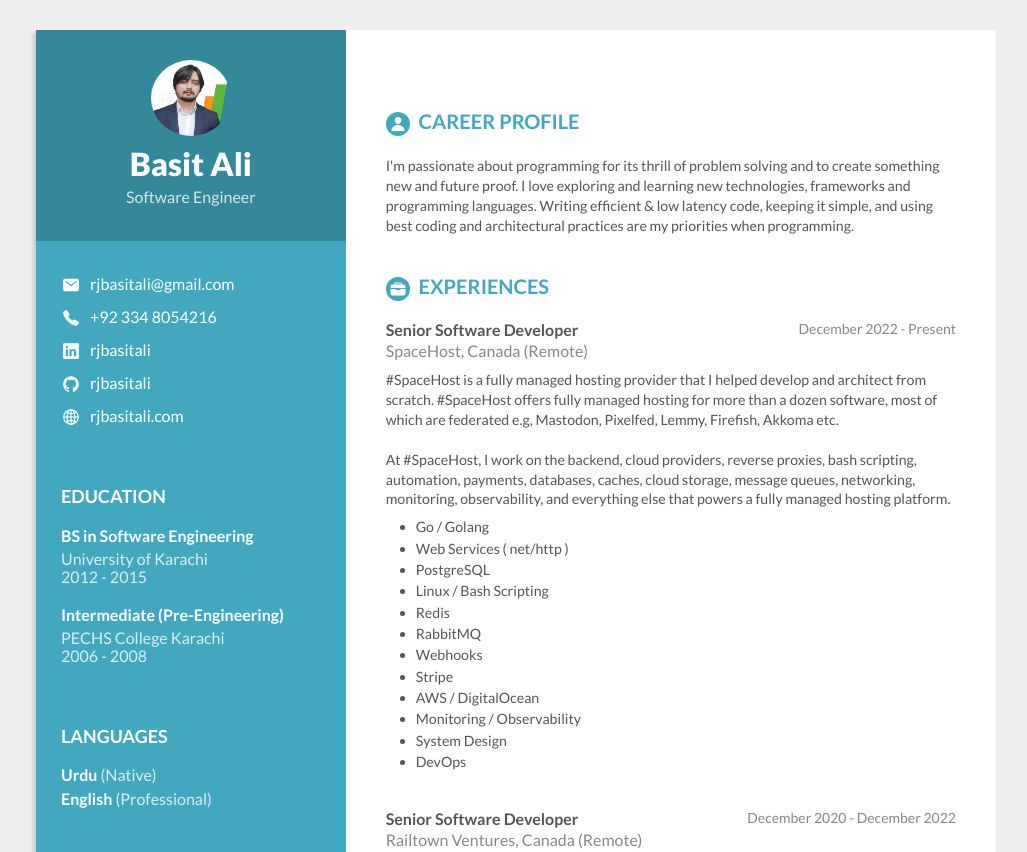
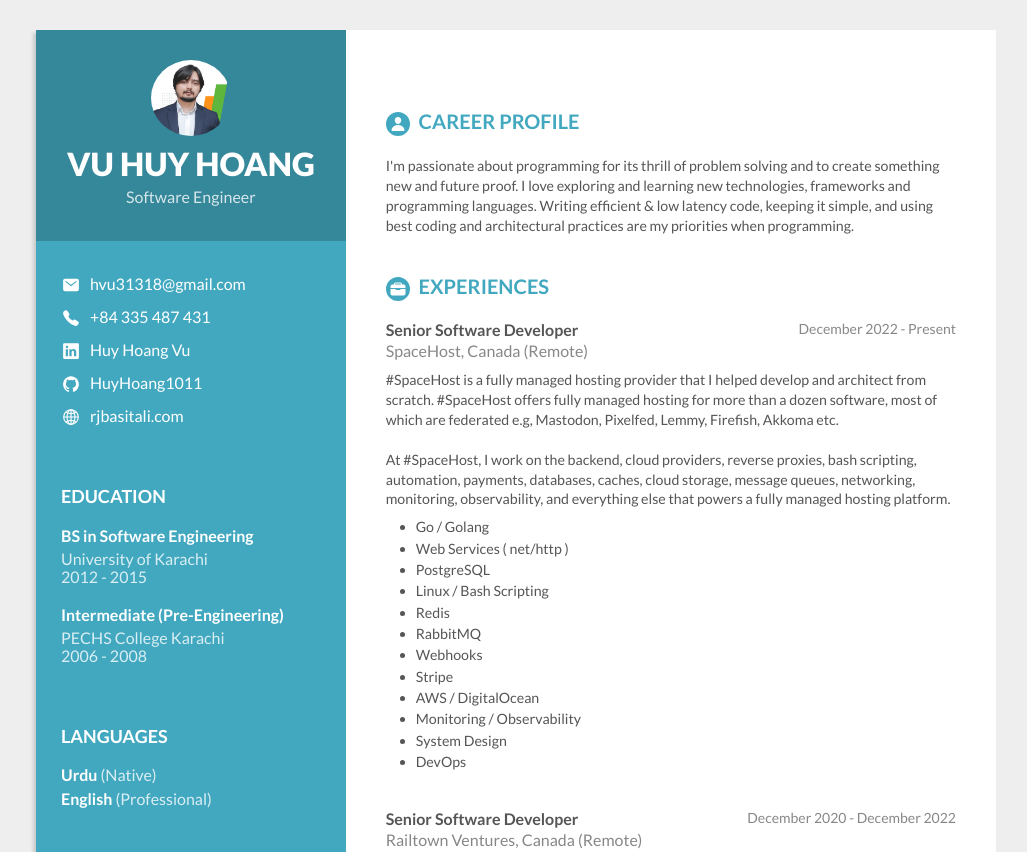
Before and after one commit to HuyHoang1011/huyhoang.github.io, a plain HTML site: page index.html in a window 1280 px wide. Shown: the top 852 px of the page, without its empty margins (124-1151 px from the left). Drawn offline with nearby package versions, Linux system fonts and the light colour scheme.

Commit message:
capnhatthongtin

```diff
--- a/index.html
+++ b/index.html
@@ -24,25 +24,25 @@
             <div class="col span-1-of-3 personal">
                 <div class="personal-header">
                     <img src="resources/img/profile_pic2.png" alt="Profile picture">
-                    <h1>Basit Ali</h1>
+                    <h1>VU HUY HOANG</h1>
                     <p>Software Engineer</p>
                 </div>
                 <div class="personal-details">
                     <div class="personal-info">
                         <ion-icon name="mail"></ion-icon>
-                        <a href="mailto:rjbasitali@gmail.com" target="_blank">rjbasitali@gmail.com</a>
+                        <a href="mailto:rjbasitali@gmail.com" target="_blank">hvu31318@gmail.com</a>
                     </div>
                     <div class="personal-info">
                         <ion-icon name="call"></ion-icon>
-                        <a href="tel:0923348054216" target="_blank">+92 334 8054216</a>
+                        <a href="tel:0923348054216" target="_blank">+84 335 487 431</a>
                     </div>
                     <div class="personal-info">
                         <ion-icon name="logo-linkedin"></ion-icon>
-                        <a href="https://www.linkedin.com/in/rjbasitali/" target="_blank">rjbasitali</a>
+                        <a href="https://www.linkedin.com/feed/?trk=guest_homepage-basic_nav-header-signin" target="_blank">Huy Hoang Vu</a>
                     </div>
                     <div class="personal-info">
                         <ion-icon name="logo-github"></ion-icon>
-                        <a href="https://github.com/rjbasitali" target="_blank">rjbasitali</a>
+                        <a href="https://github.com/HuyHoang1011" target="_blank">HuyHoang1011</a>
                     </div>
                     <div class="personal-info">
                         <ion-icon name="globe-outline"></ion-icon>
```
